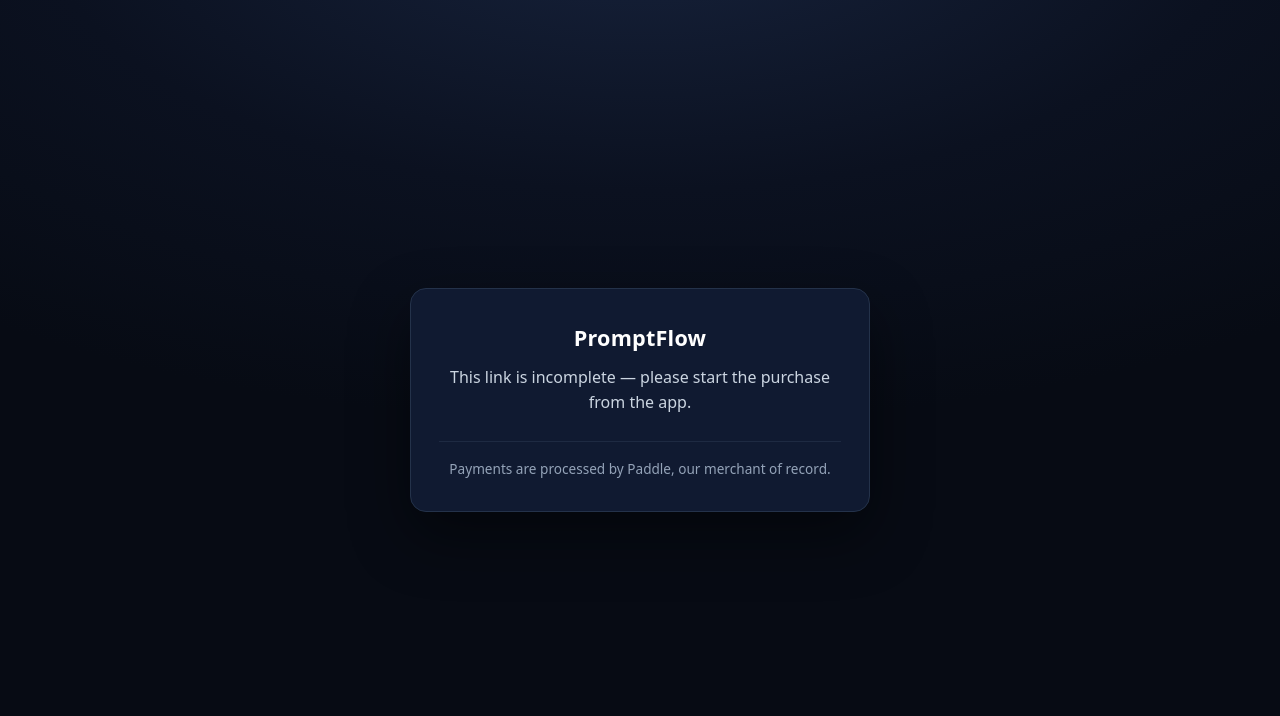
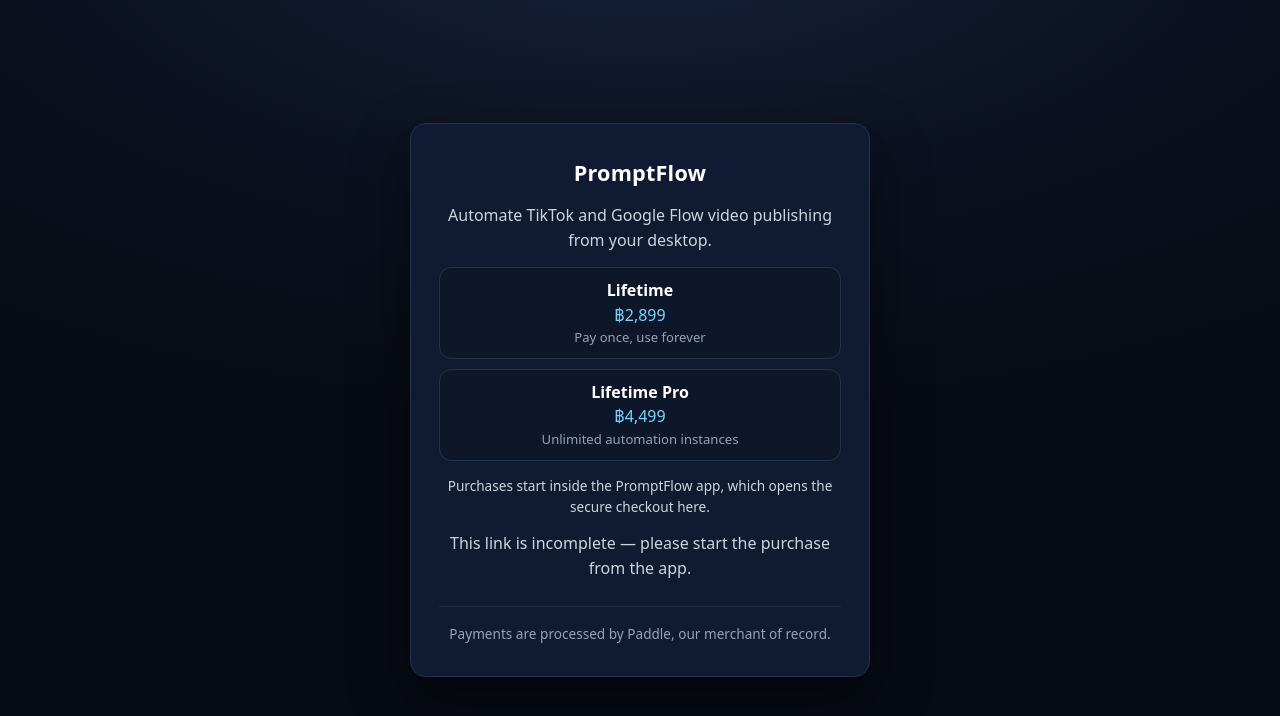
Before and after one commit to pnoch/promptflow-releases, a plain HTML site: page index.html in a window 1280 px wide. Drawn offline with Linux system fonts and the light colour scheme.

Commit message:
site: give the bare domain a product landing so Paddle review and lost visitors see something

```diff
--- a/index.html
+++ b/index.html
@@ -21,6 +21,13 @@
   }
   h1 { margin: 0 0 10px; font-size: 1.35rem; letter-spacing: .01em; color: #fff; }
   #status { margin: 0; color: #cbd5e1; }
+  #pf-landing { margin: 14px 0 0; }
+  #pf-landing p { margin: 0 0 14px; color: #cbd5e1; }
+  .tiers { display: grid; gap: 10px; margin: 0 0 14px; }
+  .tier { border: 1px solid #24324a; border-radius: 12px; padding: 10px 12px; background: #0e1729; }
+  .tier-name { color: #fff; font-weight: 600; }
+  .tier-price { color: #7dd3fc; font-variant-numeric: tabular-nums; }
+  .tier-note { color: #94a3b8; font-size: .82rem; }
   .muted { color: #94a3b8; font-size: .85rem; }
   footer { margin-top: 26px; padding-top: 16px; border-top: 1px solid #1e2a42; }
   footer p { margin: 0; }
@@ -30,6 +37,27 @@
 <body>
 <main>
   <h1>PromptFlow</h1>
+
+  <!-- Shown when there is no transaction to pay. Hidden as soon as a valid
+       ?_ptxn= is present, so a buyer never sees a second call to action. The
+       app is the source of truth for what is on sale and what it costs. -->
+  <section id="pf-landing">
+    <p>Automate TikTok and Google Flow video publishing from your desktop.</p>
+    <div class="tiers">
+      <div class="tier">
+        <div class="tier-name">Lifetime</div>
+        <div class="tier-price">฿2,899</div>
+        <div class="tier-note">Pay once, use forever</div>
+      </div>
+      <div class="tier">
+        <div class="tier-name">Lifetime Pro</div>
+        <div class="tier-price">฿4,499</div>
+        <div class="tier-note">Unlimited automation instances</div>
+      </div>
+    </div>
+    <p class="muted">Purchases start inside the PromptFlow app, which opens the secure checkout here.</p>
+  </section>
+
   <p id="status" role="status" aria-live="polite">Opening your secure checkout…</p>
   <noscript>
     <p>Checkout needs JavaScript. Please start the purchase from the PromptFlow app and open the link it gives you.</p>
@@ -47,9 +75,9 @@
   the app instead of calling Paddle with an undefined token.
 -->
 <script id="pf-paddle-config">
-  // Public client token for the Siam Creations Paddle seller account (the same
-  // one the OmniHub page publishes). Client tokens are safe to expose; the API
-  // key never is. Replace it if you mint a dedicated token.
+  // Public client token for the Siam Creations Paddle seller account (same one
+  // the OmniHub page publishes). Client tokens are safe to expose; the API key
+  // never is. Replace it if you mint a dedicated token.
   window.PADDLE_CLIENT_TOKEN = window.PADDLE_CLIENT_TOKEN || "live_b196e2ba710b930d6958e7e965c";
   window.PADDLE_ENVIRONMENT = window.PADDLE_ENVIRONMENT || "production";
 </script>
@@ -93,6 +121,9 @@
       return;
     }
 
+    var landing = document.getElementById('pf-landing');
+    if (landing) landing.hidden = true;
+
     var token = clientToken();
     if (!token) {
       show(NOT_CONFIGURED);
```
